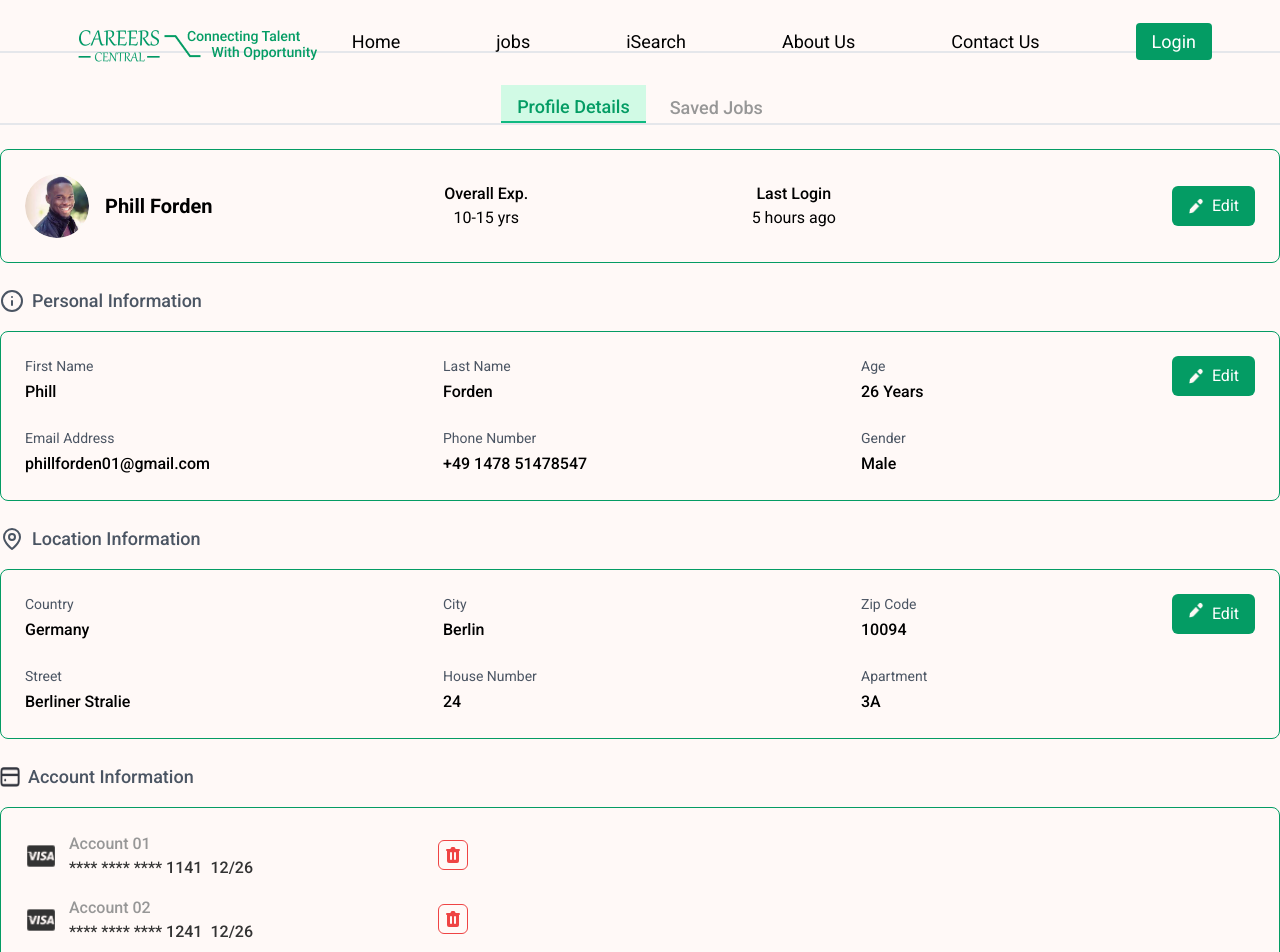
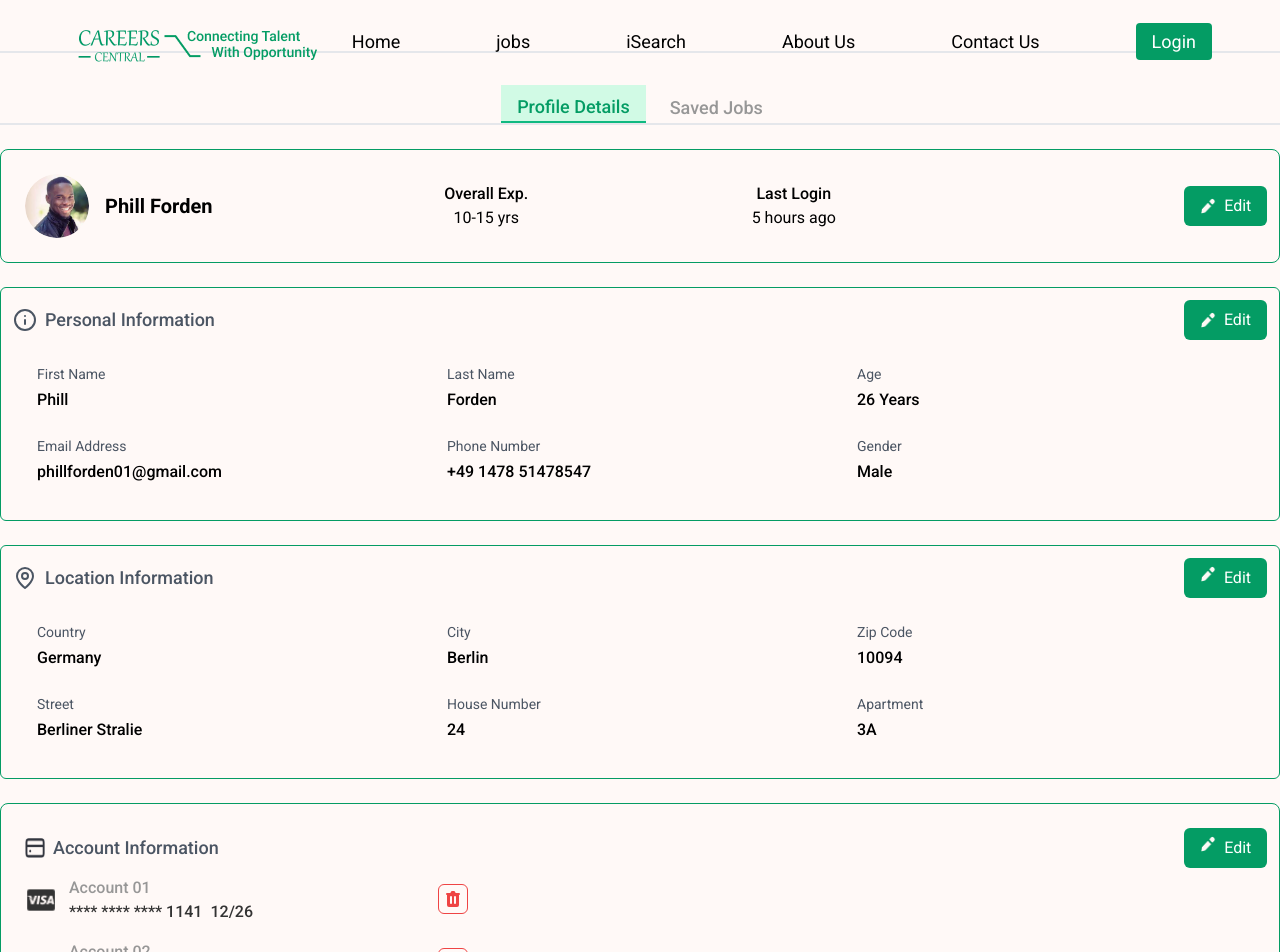
Before and after one commit to shanakasp/web-app, a React (Create React App) app: page /profile in a window 1280 px wide. Shown: the top 952 px of the page. Built offline with nearby package versions, Linux system fonts and the light colour scheme; a web font is replaced by a local one.

Commit message:
modified ProfileDetails.jsx and SavedJobs.jsx in userprofile

```diff
--- a/src/pages/userprofile/ProfileDetails.jsx
+++ b/src/pages/userprofile/ProfileDetails.jsx
@@ -33,7 +33,7 @@ const ProfileDetails = () => {
         </div>
 
         {/* Final Part: Edit Button */}
-        <div className="flex justify-end sm:ml-auto">
+        <div className="flex justify-end sm:ml-auto -mr-[1%]">
           <button className="flex items-center gap-2 px-4 py-2 text-white bg-[#049c64] rounded-md">
             <img src={pen} alt="Edit" className="w-4 h-4" />
             Edit
@@ -42,24 +42,21 @@ const ProfileDetails = () => {
       </div>
 
       {/* Personal Information */}
-      <div className="mb-4 sm:mb-6">
-        <div className="flex items-center justify-between mb-2 sm:mb-4">
+      <div className="mb-4 sm:mb-6 border border-[#049c64] rounded-md p-3">
+        <div className="flex items-center justify-between">
           <h3 className="flex items-center gap-2 text-base font-medium sm:text-lg">
             <Info className="text-gray-600" />
             <span className="text-gray-600">Personal Information</span>
           </h3>
-        </div>
-
-        <div className="p-4 border border-[#049c64] rounded-lg relative sm:p-6">
-          {/* Edit Button: Positioned at the top right */}
-          <div className="absolute top-4 right-4 sm:top-6 sm:right-6">
+          <div>
             <button className="flex items-center gap-2 px-4 py-2 text-white bg-[#049c64] rounded-md">
               <img src={pen} alt="Edit" className="w-4 h-4" />
               Edit
             </button>
           </div>
+        </div>
 
-          {/* Grid Layout */}
+        <div className="py-4 rounded-lg relative sm:p-6">
           <div className="grid grid-cols-1 gap-4 sm:grid-cols-3 sm:gap-6">
             {/* First Name */}
             <div>
@@ -101,23 +98,20 @@ const ProfileDetails = () => {
       </div>
 
       {/* Location Information */}
-      <div className="mb-4 sm:mb-6 ">
-        <div className="flex items-center justify-between mb-2 sm:mb-4">
+      <div className="mb-4 sm:mb-6 border border-[#049c64] rounded-md p-3">
+        <div className="flex items-center justify-between">
           <h3 className="flex items-center gap-2 text-base font-medium sm:text-lg">
             <MapPin className="text-gray-600" />
             <span className="text-gray-600">Location Information</span>
           </h3>
-        </div>
-        <div className="p-4 border border-[#049c64] rounded-lg relative sm:p-6">
-          {/* Edit Button: Positioned at the top right */}
-          <div className="absolute top-4 right-4 sm:top-6 sm:right-6">
+          <div>
             <button className="flex items-left gap-2 px-4 py-2 text-white bg-[#049c64] rounded-md">
               <img src={pen} alt="Edit" className="w-4 h-4" />
               Edit
             </button>
           </div>
-
-          {/* Grid Layout */}
+        </div>
+        <div className="p-4 relative sm:p-6">
           <div className="grid grid-cols-1 gap-4 sm:grid-cols-3 sm:gap-6">
             {/* Country */}
             <div>
@@ -158,12 +152,19 @@ const ProfileDetails = () => {
         </div>
       </div>
 
-      <h3 className="flex items-center gap-2 text-base font-medium sm:text-lg mb-4">
-        <img src={Payment} alt="Description" className="w-5 h-5 " />
-        <span className="text-gray-600">Account Information</span>
-      </h3>
-
-      <div className="p-4 border border-[#049c64] rounded-lg sm:p-6 mb-[5%]">
+      <div className=" border border-[#049c64] rounded-lg sm:p-6 mb-[5%]">
+        <div className="flex items-center justify-between mb-2">
+          <h3 className="flex items-center gap-2 text-base font-medium sm:text-lg">
+            <img src={Payment} alt="Description" className="w-5 h-5 " />
+            <span className="text-gray-600">Account Information</span>
+          </h3>
+          <div className="-mr-[1%]">
+            <button className="flex items-left gap-2 px-4 py-2 text-white bg-[#049c64] rounded-md">
+              <img src={pen} alt="Edit" className="w-4 h-4" />
+              Edit
+            </button>
+          </div>
+        </div>
         <div className="space-y-4">
           {/* Account 01 */}
           <div className="flex items-center">
@@ -177,7 +178,6 @@ const ProfileDetails = () => {
                 </div>
               </div>
             </div>
-            {/* Delete Icon - Moved to the left */}
             <div className="ml-auto lg:ml-[15%]">
               <button className="text-red-500 border border-red-500 p-1 rounded-md">
                 <svg
@@ -208,7 +208,6 @@ const ProfileDetails = () => {
                 </div>
               </div>
             </div>
-            {/* Delete Icon - Moved to the left */}
             <div className="ml-auto lg:ml-[15%]">
               <button className="text-red-500 border border-red-500 p-1 rounded-md">
                 <svg
--- a/src/pages/userprofile/SavedJobs.jsx
+++ b/src/pages/userprofile/SavedJobs.jsx
@@ -1,5 +1,7 @@
 // SavedJobs.js
 import React from "react";
+import JobDetail from "../jobs/JobDetail";
+import LeftJobList from "../jobs/LeftJobList";
 
 const SavedJobs = () => {
   // Sample job data
@@ -18,20 +20,16 @@ const SavedJobs = () => {
   ];
 
   return (
-    <div>
-      <h2>Saved Jobs</h2>
-      {jobs.map((job) => (
-        <div key={job.id}>
-          <h3>{job.title}</h3>
-          <p>{job.company}</p>
-          <p>{job.location}</p>
-          <p>Experience: {job.experience}</p>
-          <p>Salary: {job.salary}</p>
-          <p>Job ID: {job.jobId}</p>
-          <p>CCID: {job.ccId}</p>
-          <button>Apply Job</button>
+    <div className="mb-[5%]">
+      {/* Main Content */}
+      <div className="flex flex-col sm:flex-row w-full gap-4">
+        <div className="w-full sm:w-1/3">
+          <LeftJobList />
         </div>
-      ))}
+        <div className="w-full sm:w-2/3">
+          <JobDetail j />
+        </div>
+      </div>
     </div>
   );
 };
```
